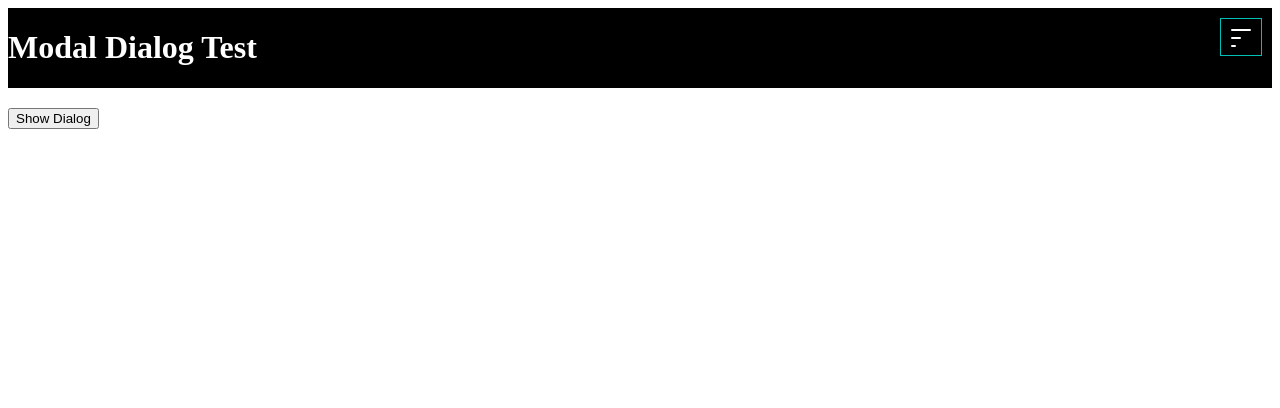
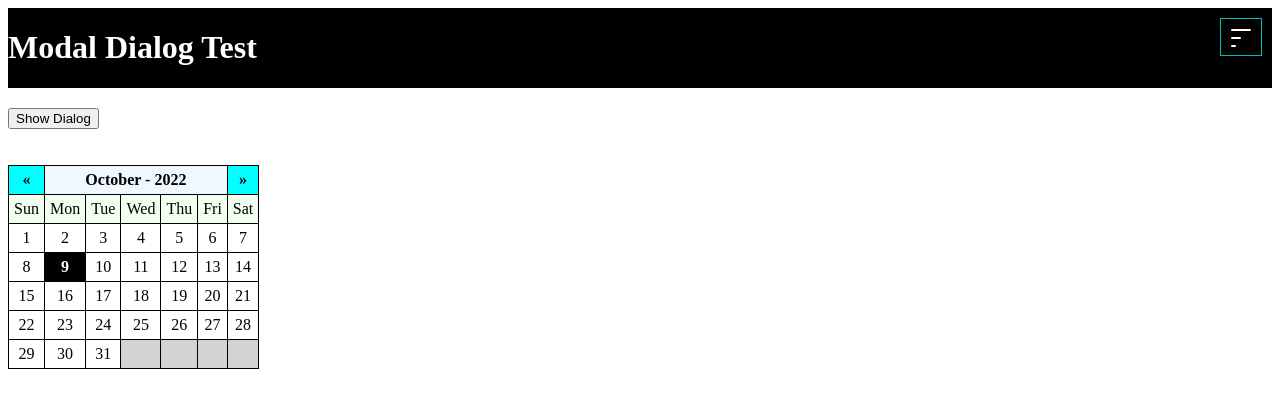
Before and after one commit to cmorris616/js_lib, a plain HTML site: page index.html in a window 1280 px wide. Drawn offline with Linux system fonts and the light colour scheme.

Commit message:
Added date picker.  Still needs work

```diff
--- /dev/null
+++ b/date_picker/date_picker.css
@@ -0,0 +1,51 @@
+.date_picker {
+    border: solid black 1px;
+    border-collapse: collapse;
+}
+
+.date_picker tr {
+    border: solid black 1px;
+}
+
+.date_picker tr td {
+    border: solid black 1px;
+    padding: 5px;
+    text-align: center;
+}
+
+.date_picker_header {
+    background-color: aliceblue;
+    font-weight: bold;
+}
+
+.date_picker_nav_buttons {
+    background-color: aqua;
+    color: black;
+    cursor: pointer;
+    font-weight: bold;
+}
+
+.date_picker_nav_buttons:hover {
+    background-color: black;
+    color: white;
+}
+
+.date_picker_day_header {
+    background-color: honeydew;
+}
+
+.date_picker_day_cell {
+    cursor: pointer;
+}
+
+.date_picker_day_cell_selected {
+    background-color: black;
+    color: white;
+    cursor: default;
+    font-weight: bold;
+}
+
+.date_picker_day_cell_inactive {
+    background-color: lightgray;
+    cursor: default;
+}
--- /dev/null
+++ b/date_picker/date_picker.js
@@ -0,0 +1,249 @@
+var date_picker = function (params) {
+
+    var current_date;
+    var current_month;
+    var previous_month = -1;
+    var current_year;
+    var previous_year = -1;
+    var selected_day_cell;
+
+    var MONTH_ARRAY = [
+        "January",
+        "February",
+        "March",
+        "April",
+        "May",
+        "June",
+        "July",
+        "August",
+        "September",
+        "October",
+        "November",
+        "December"
+    ];
+
+    DAYS_IN_MONTH_ARRAY = [
+        31,
+        28,
+        31,
+        30,
+        31,
+        30,
+        31,
+        31,
+        30,
+        31,
+        30,
+        31
+    ];
+
+    DAYS_ARRAY = [
+        "Sunday",
+        "Monday",
+        "Tuesday",
+        "Wednesday",
+        "Thursday",
+        "Friday",
+        "Saturday"
+    ];
+
+    var week_row_array = [];
+    var day_cell_array = [];
+
+    var calendar = document.createElement("table");
+    var header_row = document.createElement("tr");
+    var days_row = document.createElement("tr")
+    var previous_cell = document.createElement("td");
+    var next_cell = document.createElement("td");
+    var header_cell = document.createElement("td");
+
+    header_cell.colSpan = 5;
+    header_cell.className = "date_picker_header";
+    previous_cell.className = "date_picker_nav_buttons";
+    next_cell.className = "date_picker_nav_buttons";
+
+    previous_cell.onclick = previousMonth;
+    next_cell.onclick = nextMonth;
+
+    calendar.className = "date_picker";
+
+    previous_cell.innerHTML = "&laquo;";
+    next_cell.innerHTML = "&raquo;";
+
+    header_row.appendChild(previous_cell);
+    header_row.appendChild(header_cell);
+    header_row.appendChild(next_cell);
+    calendar.appendChild(header_row);
+
+    var day_cell;
+
+    for (var i = 0; i < DAYS_ARRAY.length; i++) {
+        day_cell = document.createElement("td");
+        day_cell.innerText = DAYS_ARRAY[i].substring(0, 3);
+        day_cell.className = "date_picker_day_header";
+        days_row.appendChild(day_cell);
+    }
+
+    calendar.appendChild(days_row);
+
+    addWeeks();
+    setDate(new Date());
+
+    document.getElementsByTagName("body")[0].appendChild(calendar);
+
+    function addWeeks() {
+        for (var week = 0; week < 7; week++) {
+            var week_row = document.createElement("tr");
+            var day_cell;
+
+            for (var i = 0; i < 7; i++) {
+                day_cell = document.createElement("td");
+                day_cell.className = "date_picker_day_cell";
+                week_row.appendChild(day_cell);
+                day_cell_array.push(day_cell);
+            }
+
+            calendar.appendChild(week_row);
+            week_row_array.push(week_row);
+        }
+    }
+
+    function getDate() {
+        return current_date;
+    }
+
+    function getDaysInMonth(month) {
+        var days_in_month = DAYS_IN_MONTH_ARRAY[month];
+
+        if(month == 1 && isLeapYear(current_year)) {
+            days_in_month = 29;
+        }
+
+        return days_in_month;
+    }
+
+    function isLeapYear(year) {
+        return ((year % 4 == 0) && (year % 100 != 0)) || (year % 400 == 0);
+    }
+
+    function nextMonth() {
+        var month = current_date.getMonth();
+        var day_of_month = current_date.getDate();
+
+        if(month == 11) {
+            month = 0
+        } else {
+            month += 1
+        }
+
+        var days_in_month = getDaysInMonth(month)
+
+        if (days_in_month < day_of_month) {
+            current_date.setDate(days_in_month);
+        }
+
+        current_date.setMonth(current_date.getMonth() + 1);
+        setDate(current_date);
+    }
+
+    function populate_days() {
+        var first_day = (new Date(current_year, current_month, current_date.getDate(), 0, 0, 0)).getDay();
+        week_index = 0;
+        day_number = 1;
+
+        days_in_month = getDaysInMonth(current_month);
+
+        if(current_month == 1 && isLeapYear(current_year)) {
+            days_in_month = 29;
+        }
+
+        for (day_cell_index = 0; day_cell_index < day_cell_array.length; day_cell_index++) {
+            if (week_index == 0 && day_cell_index < first_day) {
+                day_cell_array[day_cell_index].innerText = "";
+                day_cell_array[day_cell_index].className = "date_picker_day_cell_inactive";
+                day_cell_array[day_cell_index].onclick = null;
+                continue;
+            }
+
+            if (day_number > days_in_month) {
+                day_cell_array[day_cell_index].innerText = "";
+                day_cell_array[day_cell_index].className = "date_picker_day_cell_inactive";
+                day_cell_array[day_cell_index].onclick = null;
+            } else {
+                day_cell_array[day_cell_index].innerText = day_number;
+
+                if (day_number == current_date.getDate()) {
+                    day_cell_array[day_cell_index].className = "date_picker_day_cell_selected";
+                    selected_day_cell = day_cell_array[day_cell_index];
+                    day_cell_array[day_cell_index].onclick = selectDay;
+                } else {
+                    day_cell_array[day_cell_index].className = "date_picker_day_cell";
+                    day_cell_array[day_cell_index].onclick = selectDay;
+                }
+            }
+
+            if ((day_cell_index + 1) % 7 == 0 && day_number < days_in_month) {
+                week_index++;
+                week_row_array[week_index].style.display = "table-row";
+            }
+
+            day_number++;
+        }
+
+        for (var i = ++week_index; i < week_row_array.length; i++) {
+            week_row_array[i].style.display = "none";
+        }
+    }
+
+    function previousMonth() {
+        var month = current_date.getMonth();
+        var day_of_month = current_date.getDate();
+
+        if(month == 0) {
+            month = 11;
+        } else {
+            month -= 1;
+        }
+
+        var days_in_month = DAYS_IN_MONTH_ARRAY[month];
+
+        if (days_in_month < day_of_month) {
+            current_date.setDate(days_in_month);
+        }
+
+        current_date.setMonth(current_date.getMonth() - 1);
+        setDate(current_date);
+    }
+
+    function selectDay(event) {
+        current_date.setDate(event.currentTarget.innerText);
+        setDate(current_date);
+        selected_day_cell.className = "date_picker_day_cell"
+        selected_day_cell = event.currentTarget;
+        selected_day_cell.className = "date_picker_day_cell_selected";
+    }
+
+    function setDate(newDate) {
+        current_date = newDate;
+        current_date.setSeconds(0);
+        current_date.setMilliseconds(0);
+        current_month = current_date.getMonth();
+        current_year = current_date.getFullYear();
+
+        if (previous_month != current_month ||
+            previous_year != current_year) {
+
+            previous_month = current_month;
+            previous_year = current_year;
+
+            header_cell.innerText = MONTH_ARRAY[current_month] + " - " + current_year;
+
+            populate_days();
+        }
+    }
+
+    return {
+        getDate: getDate,
+        setDate: setDate
+    }
+}
--- a/index.html
+++ b/index.html
@@ -50,20 +50,25 @@
 	</style>
 
 	<link rel="stylesheet" href="menu/menu.css" type="text/css"/>
+	<link rel="stylesheet" href="date_picker/date_picker.css" type="text/css"/>
 
 	<script type="text/javascript" src="focus_trap/focus_trap.js"></script>
 	<script type="text/javascript" src="modal_dialog/modal_dialog.js"></script>
 	<script type="text/javascript" src="menu/menu.js"></script>
+	<script type="text/javascript" src="date_picker/date_picker.js"></script>
 
 	<script>
 
 		var dialog;
 		var menu;
+		var date_picker;
 
 		document.addEventListener('DOMContentLoaded', function () {
 			var dialogElement = document.getElementById("test_dialog");
 			var menuList = document.getElementById('menu_list');
 			var menu_button = document.getElementById("menu_button");
+
+			date_picker = date_picker({});
 
 			menu = menu({
 				"item_list": menuList,
@@ -111,6 +116,8 @@
 		</div>
 	</div>
 	<button onclick="dialog.open()">Show Dialog</button><br />
+	<br />
+	<br />
 	<div id="test_dialog" title="Test Dialog">
 		Here is the dialog
 		<div>
```
